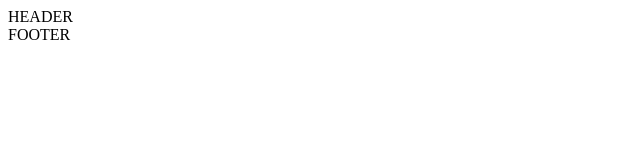
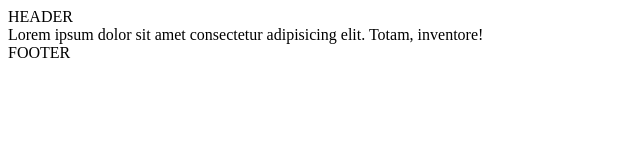
Before and after one commit to transformator98/home_work, a plain HTML site: page index.html in a window 1280 px wide. Shown: the whole page, without its empty margins (0-640 px from the left). Drawn offline with Linux system fonts and the light colour scheme.

Commit message:
added div in header

```diff
--- a/index.html
+++ b/index.html
@@ -8,7 +8,9 @@
 </head>
 
 <body>
-    <header>HEADER</header>
+    <header>HEADER
+        <div>Lorem ipsum dolor sit amet consectetur adipisicing elit. Totam, inventore!</div>
+    </header>
     <footer>FOOTER</footer>
 </body>
 
```
